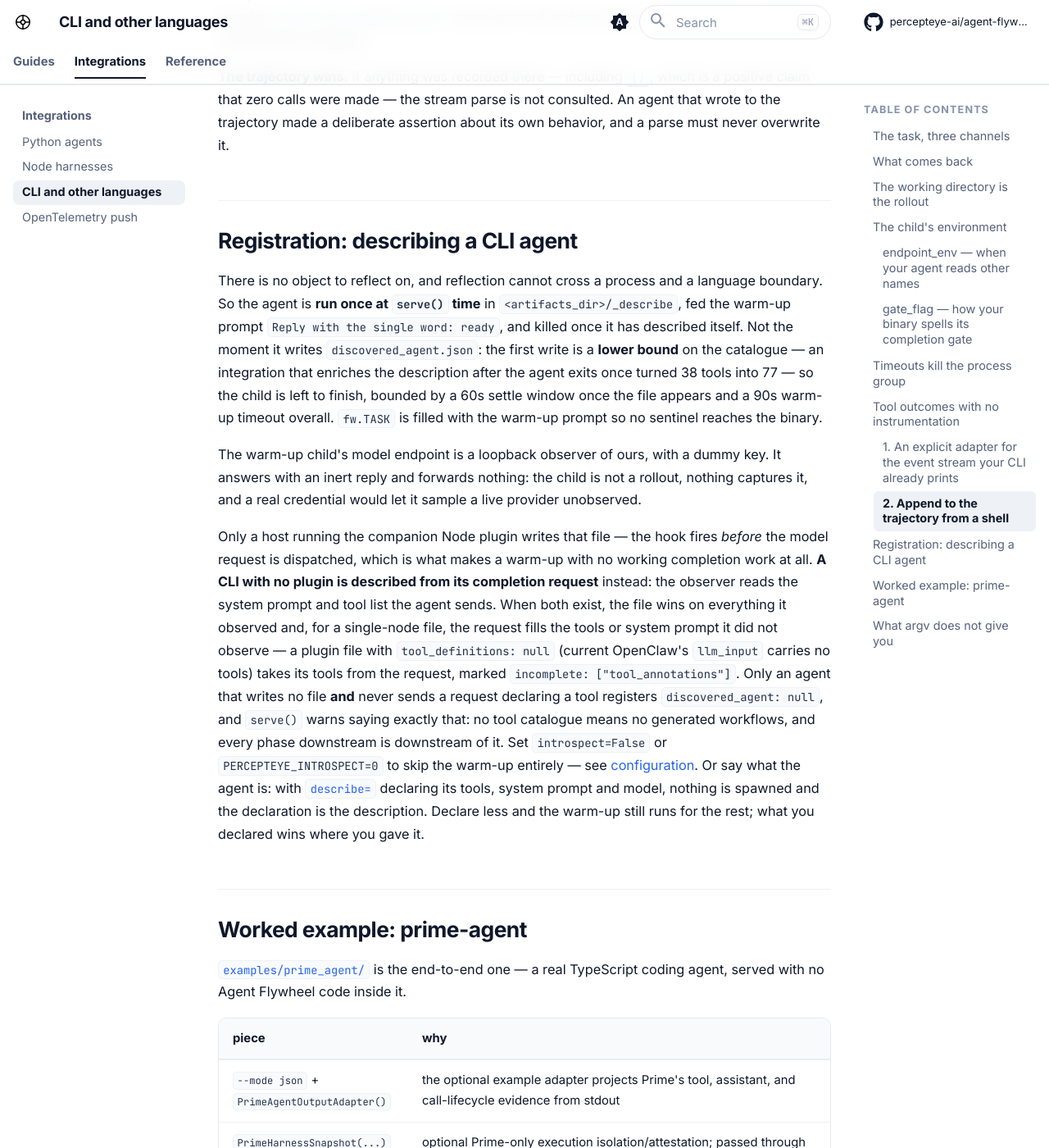
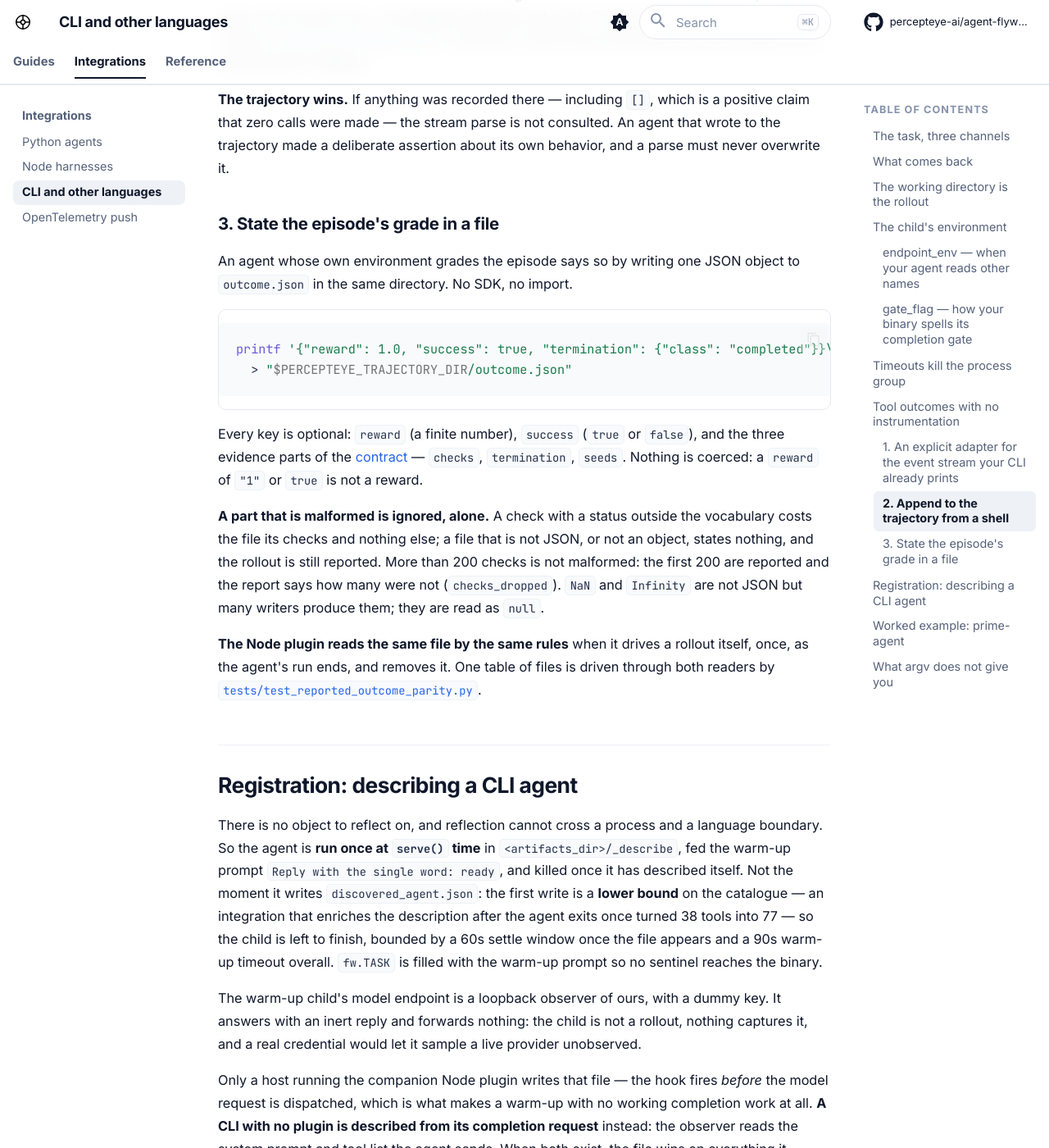
Before and after one commit to percepteye-ai/agent-flywheel, an MkDocs documentation site: the page built from website/docs/cli.md, in a window 1280 px wide and 1400 px high, scrolled down 7566 px. Shown: the whole window at 82% size. Built offline with MkDocs 1.6.1 and Material for MkDocs 9.7.7, drawn with Linux system fonts in a browser that asks for light colours; comment, search, counter and statistics services are not loaded; some of the changed text lies outside the part shown.

Commit message:
Docs: the fifteen wire keys, checks_dropped, the one seed rule and outcome.json; counts at 1931
Co-Authored-By: Claude <noreply@anthropic.com>

````diff
--- a/website/docs/cli.md
+++ b/website/docs/cli.md
@@ -107,7 +107,7 @@ The group, not the process, and that is load-bearing. A real CLI agent spawns fr
 
 ## Tool outcomes with no instrumentation
 
-Two routes in. Neither requires a line of code inside the agent.
+Two routes in. Neither requires a line of code inside the agent. A third file, below, carries the episode's grade.
 
 ### 1. An explicit adapter for the event stream your CLI already prints
 
@@ -159,6 +159,21 @@ One JSON object per line. `name` and `outcome` are required; `outcome` is one of
 
 **The trajectory wins.** If anything was recorded there — including `[]`, which is a positive claim that zero calls were made — the stream parse is not consulted. An agent that wrote to the trajectory made a deliberate assertion about its own behavior, and a parse must never overwrite it.
 
+### 3. State the episode's grade in a file
+
+An agent whose own environment grades the episode says so by writing one JSON object to `outcome.json` in the same directory. No SDK, no import.
+
+```bash
+printf '{"reward": 1.0, "success": true, "termination": {"class": "completed"}}\n' \
+  > "$PERCEPTEYE_TRAJECTORY_DIR/outcome.json"
+```
+
+Every key is optional: `reward` (a finite number), `success` (`true` or `false`), and the three evidence parts of the [contract](contract.md) — `checks`, `termination`, `seeds`. Nothing is coerced: a `reward` of `"1"` or `true` is not a reward.
+
+**A part that is malformed is ignored, alone.** A check with a status outside the vocabulary costs the file its checks and nothing else; a file that is not JSON, or not an object, states nothing, and the rollout is still reported. More than 200 checks is not malformed: the first 200 are reported and the report says how many were not (`checks_dropped`). `NaN` and `Infinity` are not JSON but many writers produce them; they are read as `null`.
+
+**The Node plugin reads the same file by the same rules** when it drives a rollout itself, once, as the agent's run ends, and removes it. One table of files is driven through both readers by [`tests/test_reported_outcome_parity.py`](https://github.com/percepteye-ai/agent-flywheel/blob/main/tests/test_reported_outcome_parity.py).
+
 ## Registration: describing a CLI agent
 
 There is no object to reflect on, and reflection cannot cross a process and a language boundary. So the agent is **run once at `serve()` time** in `<artifacts_dir>/_describe`, fed the warm-up prompt `Reply with the single word: ready`, and killed once it has described itself. Not the moment it writes `discovered_agent.json`: the first write is a **lower bound** on the catalogue — an integration that enriches the description after the agent exits once turned 38 tools into 77 — so the child is left to finish, bounded by a 60s settle window once the file appears and a 90s warm-up timeout overall. `fw.TASK` is filled with the warm-up prompt so no sentinel reaches the binary.
````
Also changed, not shown: website/docs/configuration.md (+1 -1 lines), website/docs/contract.md (+7 -1 lines), website/docs/index.md (+1 -1 lines), website/docs/node.md (+1 -1 lines), website/docs/python.md (+1 -1 lines), CHANGELOG.md, README.md.
